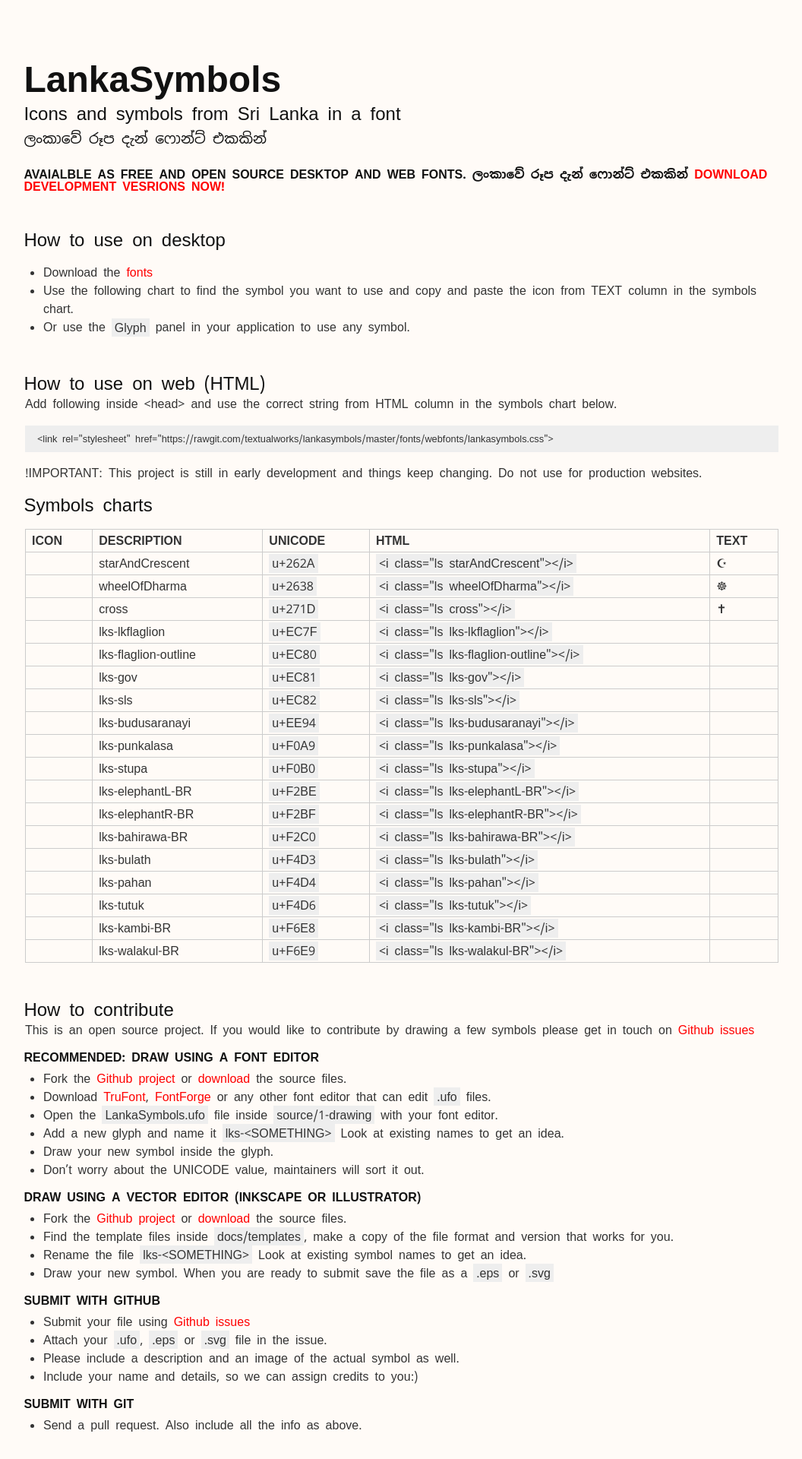
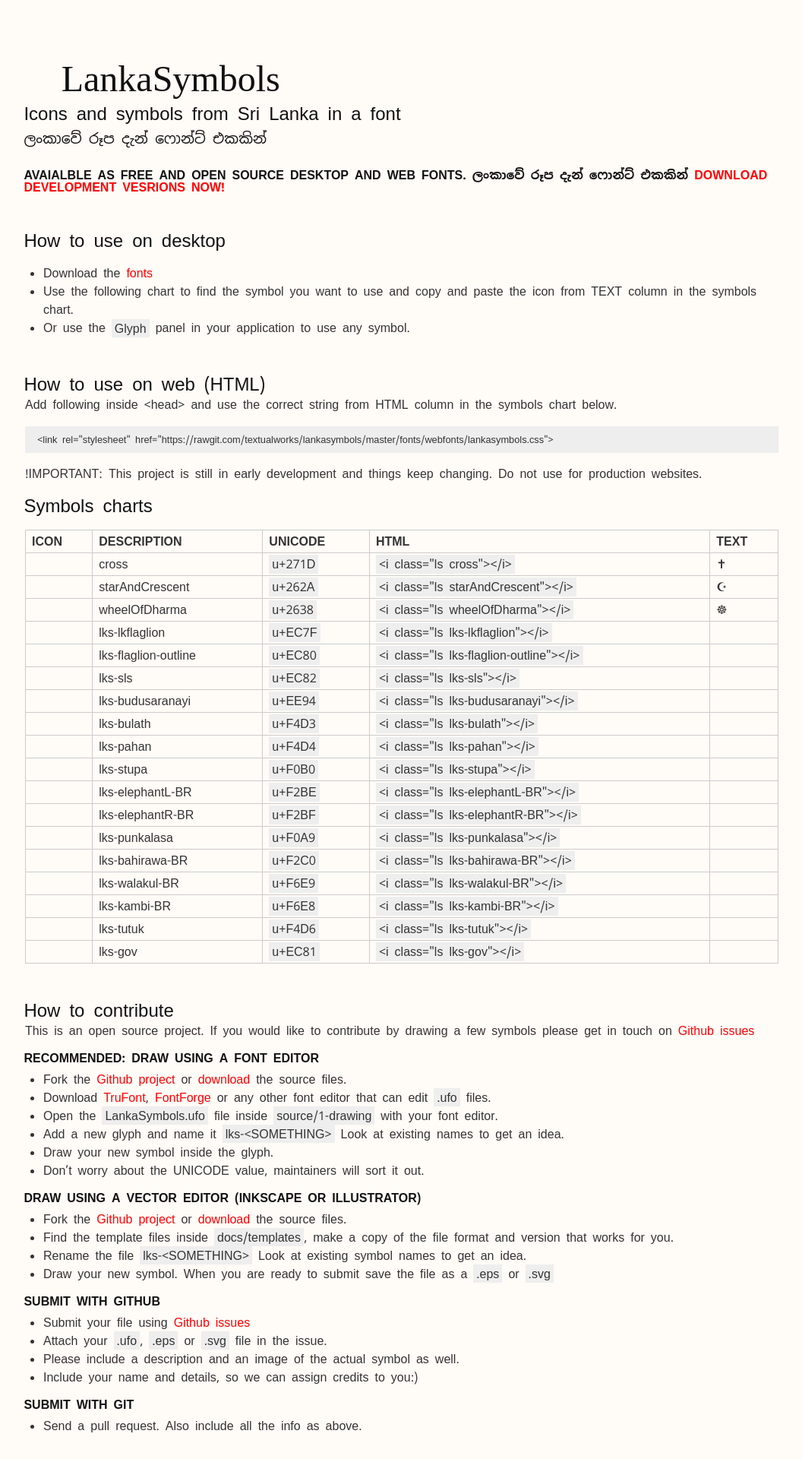
Before and after one commit to mooniak/lankasymbols, a Jekyll site: the page built from docs/index.md, in a window 1280 px wide. Shown: the top 1920 px of the page at 76% size, without its empty margins (111-1167 px from the left). Built offline with Jekyll 4.4.1, drawn with Linux system fonts in a browser that asks for light colours; some web fonts are replaced; comment, search, counter and statistics services are not loaded; our own code applies the rules of GitHub Pages for plain Markdown files.

Commit message:
Update website

```diff
--- a/docs/_layouts/home.html
+++ b/docs/_layouts/home.html
@@ -10,7 +10,7 @@
   <link rel="canonical" href="{{ page.url | replace:'index.html','' | absolute_url }}">
 <style>
 
-.lki {
+.lks {
 font-size: 50px;
 
 }
@@ -31,8 +31,9 @@
 <header class="site-header" role="banner">
 
   <div class="wrapper">
-  <h1 href="{{ "/" | relative_url }}">{{ site.title | escape }}</h1>
-
+  <h1 href="{{ "/" | relative_url }}"><span class="display-text" style="font-weight: 100;
+"> {{ site.title | escape }}  </span>
+</h1>
   </div>
 </header>
 
@@ -40,7 +41,8 @@
   Icons and symbols from Sri Lanka in a font
 </h2>
 <h2 lang="si">
-  ලංකාවේ රූප දැන් ෆොන්ට් එකකින්
+  ලංකාවේ රූප දැන් ෆොන්ට් එකකින්<span class="display-text" style="font-weight: 100;
+"> </span>
 </h2>
 
 <h3>Avaialble as free and open source desktop and web fonts. ලංකාවේ රූප දැන් ෆොන්ට් එකකින්
--- a/docs/css/styles.css
+++ b/docs/css/styles.css
@@ -6,7 +6,6 @@
 html:lang(en){
     font-size: 20px;
 }
-
 
 
 body {
--- a/docs/index.md
+++ b/docs/index.md
@@ -21,24 +21,26 @@
 
 | ICON                                | DESCRIPTION                  | UNICODE   |   HTML                                         | TEXT                                       |
 | :---                                |:-----                 | :-----    | :--------------------------------------------  |:--------------------------------------------  |
-| <i class="lki starAndCrescent"></i> | starAndCrescent |  `u+262A` |  `<i class="ls starAndCrescent"></i>`| <span class="display-text">☪</span> |
-| <i class="lki wheelOfDharma"></i> | wheelOfDharma |  `u+2638` |  `<i class="ls wheelOfDharma"></i>`| <span class="display-text">☸</span> |
-| <i class="lki cross"></i> | cross |  `u+271D` |  `<i class="ls cross"></i>`| <span class="display-text">✝</span> |
-| <i class="lki lks-lkflaglion"></i> | lks-lkflaglion |  `u+EC7F` |  `<i class="ls lks-lkflaglion"></i>`| <span class="display-text"></span> |
-| <i class="lki lks-flaglion-outline"></i> | lks-flaglion-outline |  `u+EC80` |  `<i class="ls lks-flaglion-outline"></i>`| <span class="display-text"></span> |
-| <i class="lki lks-gov"></i> | lks-gov |  `u+EC81` |  `<i class="ls lks-gov"></i>`| <span class="display-text"></span> |
-| <i class="lki lks-sls"></i> | lks-sls |  `u+EC82` |  `<i class="ls lks-sls"></i>`| <span class="display-text"></span> |
-| <i class="lki lks-budusaranayi"></i> | lks-budusaranayi |  `u+EE94` |  `<i class="ls lks-budusaranayi"></i>`| <span class="display-text"></span> |
-| <i class="lki lks-punkalasa"></i> | lks-punkalasa |  `u+F0A9` |  `<i class="ls lks-punkalasa"></i>`| <span class="display-text"></span> |
-| <i class="lki lks-stupa"></i> | lks-stupa |  `u+F0B0` |  `<i class="ls lks-stupa"></i>`| <span class="display-text"></span> |
-| <i class="lki lks-elephantL-BR"></i> | lks-elephantL-BR |  `u+F2BE` |  `<i class="ls lks-elephantL-BR"></i>`| <span class="display-text"></span> |
-| <i class="lki lks-elephantR-BR"></i> | lks-elephantR-BR |  `u+F2BF` |  `<i class="ls lks-elephantR-BR"></i>`| <span class="display-text"></span> |
-| <i class="lki lks-bahirawa-BR"></i> | lks-bahirawa-BR |  `u+F2C0` |  `<i class="ls lks-bahirawa-BR"></i>`| <span class="display-text"></span> |
-| <i class="lki lks-bulath"></i> | lks-bulath |  `u+F4D3` |  `<i class="ls lks-bulath"></i>`| <span class="display-text"></span> |
-| <i class="lki lks-pahan"></i> | lks-pahan |  `u+F4D4` |  `<i class="ls lks-pahan"></i>`| <span class="display-text"></span> |
-| <i class="lki lks-tutuk"></i> | lks-tutuk |  `u+F4D6` |  `<i class="ls lks-tutuk"></i>`| <span class="display-text"></span> |
-| <i class="lki lks-kambi-BR"></i> | lks-kambi-BR |  `u+F6E8` |  `<i class="ls lks-kambi-BR"></i>`| <span class="display-text"></span> |
-| <i class="lki lks-walakul-BR"></i> | lks-walakul-BR |  `u+F6E9` |  `<i class="ls lks-walakul-BR"></i>`| <span class="display-text"></span> |
+| <i class="lks cross"></i> | cross |  `u+271D` |  `<i class="ls cross"></i>`| <span class="display-text">✝</span> |
+| <i class="lks starAndCrescent"></i> | starAndCrescent |  `u+262A` |  `<i class="ls starAndCrescent"></i>`| <span class="display-text">☪</span> |
+| <i class="lks wheelOfDharma"></i> | wheelOfDharma |  `u+2638` |  `<i class="ls wheelOfDharma"></i>`| <span class="display-text">☸</span> |
+| <i class="lks lks-lkflaglion"></i> | lks-lkflaglion |  `u+EC7F` |  `<i class="ls lks-lkflaglion"></i>`| <span class="display-text"></span> |
+| <i class="lks lks-flaglion-outline"></i> | lks-flaglion-outline |  `u+EC80` |  `<i class="ls lks-flaglion-outline"></i>`| <span class="display-text"></span> |
+| <i class="lks lks-sls"></i> | lks-sls |  `u+EC82` |  `<i class="ls lks-sls"></i>`| <span class="display-text"></span> |
+| <i class="lks lks-budusaranayi"></i> | lks-budusaranayi |  `u+EE94` |  `<i class="ls lks-budusaranayi"></i>`| <span class="display-text"></span> |
+| <i class="lks lks-bulath"></i> | lks-bulath |  `u+F4D3` |  `<i class="ls lks-bulath"></i>`| <span class="display-text"></span> |
+| <i class="lks lks-pahan"></i> | lks-pahan |  `u+F4D4` |  `<i class="ls lks-pahan"></i>`| <span class="display-text"></span> |
+| <i class="lks lks-stupa"></i> | lks-stupa |  `u+F0B0` |  `<i class="ls lks-stupa"></i>`| <span class="display-text"></span> |
+| <i class="lks lks-elephantL-BR"></i> | lks-elephantL-BR |  `u+F2BE` |  `<i class="ls lks-elephantL-BR"></i>`| <span class="display-text"></span> |
+| <i class="lks lks-elephantR-BR"></i> | lks-elephantR-BR |  `u+F2BF` |  `<i class="ls lks-elephantR-BR"></i>`| <span class="display-text"></span> |
+| <i class="lks lks-punkalasa"></i> | lks-punkalasa |  `u+F0A9` |  `<i class="ls lks-punkalasa"></i>`| <span class="display-text"></span> |
+| <i class="lks lks-bahirawa-BR"></i> | lks-bahirawa-BR |  `u+F2C0` |  `<i class="ls lks-bahirawa-BR"></i>`| <span class="display-text"></span> |
+| <i class="lks lks-walakul-BR"></i> | lks-walakul-BR |  `u+F6E9` |  `<i class="ls lks-walakul-BR"></i>`| <span class="display-text"></span> |
+| <i class="lks lks-kambi-BR"></i> | lks-kambi-BR |  `u+F6E8` |  `<i class="ls lks-kambi-BR"></i>`| <span class="display-text"></span> |
+| <i class="lks lks-tutuk"></i> | lks-tutuk |  `u+F4D6` |  `<i class="ls lks-tutuk"></i>`| <span class="display-text"></span> |
+| <i class="lks lks-gov"></i> | lks-gov |  `u+EC81` |  `<i class="ls lks-gov"></i>`| <span class="display-text"></span> |
+
+
 
 
 ## How to contribute
```
